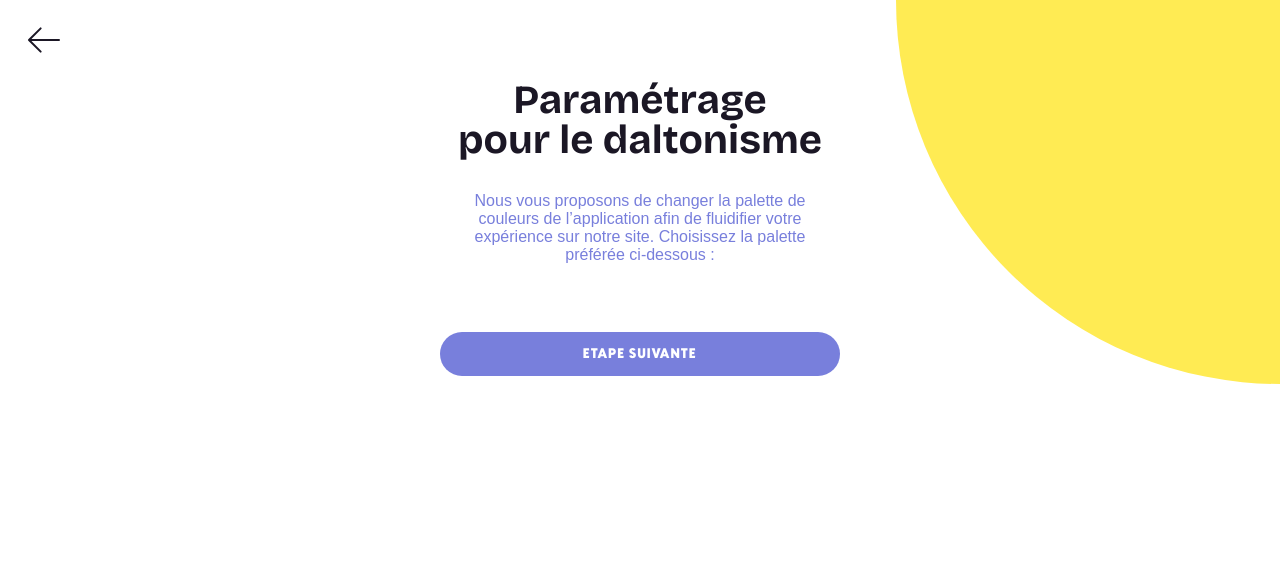
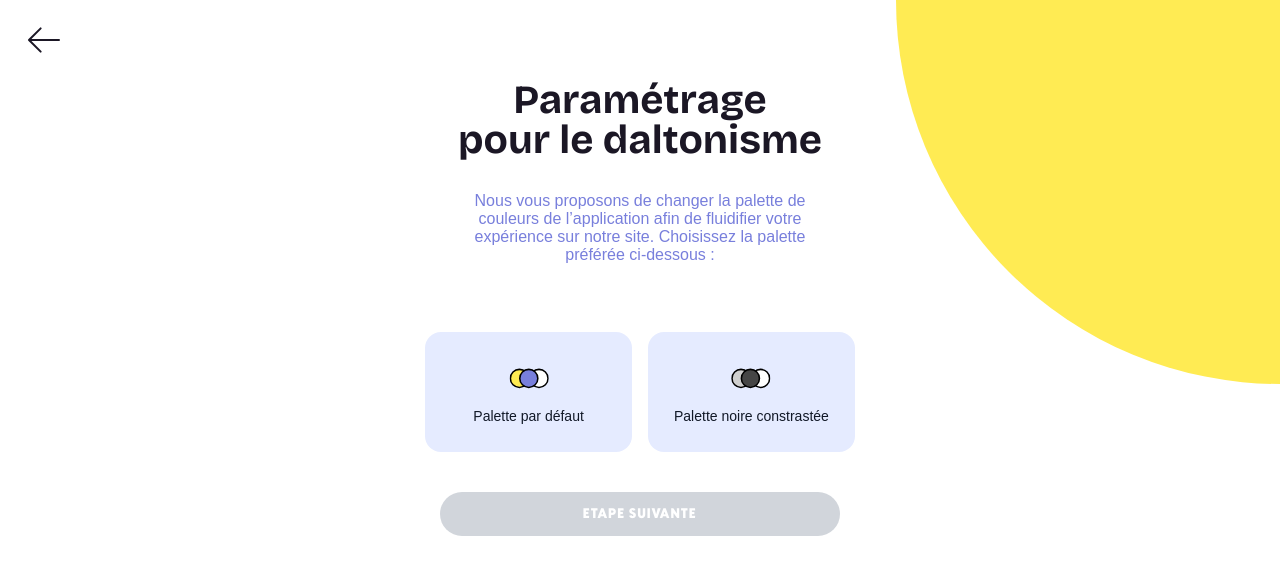
Before and after one commit to KizuCore/Flambow-Project, a React (Vite) app: page /personalize-daltonisme in a window 1280 px wide. Shown: the top 574 px of the page. Built offline with nearby package versions, Linux system fonts and the light colour scheme; a web font is replaced by a local one.

Commit message:
feat: Add palette-noire SVG icon and implement selection functionality in PersonalizationDaltonisme component

```diff
--- a/src/components/Auth/Register/Personalize/Personalize-Daltonisme.tsx
+++ b/src/components/Auth/Register/Personalize/Personalize-Daltonisme.tsx
@@ -1,9 +1,13 @@
 import { useNavigate } from 'react-router-dom';
 import circleTopRight from '../../../../assets/images/deco/circle/circle-top-right.svg';
 import ArrowLeft from '../../../../assets/images/icons/arrow/arrow-left.svg';
+import { useState } from 'react';
 
 export default function PersonalizationDaltonisme() {
     const navigate = useNavigate();
+    const [selection, setSelection] = useState<string | null>(null);
+
+
 
     // Liste pathologies et routes associées
     const pathologyOrder = [
@@ -44,6 +48,13 @@ export default function PersonalizationDaltonisme() {
         navigate('/personalize');
     };
 
+    const isSelected = (value: string) => selection === value;
+
+
+    const handleSelection = (value: string) => {
+        setSelection(value);
+    };
+
     return (
         <div className="min-h-screen flex flex-col justify-between bg-white relative px-6 pt-20 pb-6">
             <img
@@ -65,12 +76,37 @@ export default function PersonalizationDaltonisme() {
                     expérience sur notre site. Choisissez la palette<br />
                     préférée ci-dessous :
                 </p>
+                <div className="grid grid-cols-2 gap-4 mb-10">
+                    {[
+                        { id: 'bricolage', label: 'Palette par défaut', icon: 'palette-defaut' },
+                        { id: 'cuisine', label: 'Palette noire constrastée', icon: 'palette-noire' },
+                    ].map((item) => (
+                        <div
+                            key={item.id}
+                            onClick={() => handleSelection(item.id)}
+                            className={`flex flex-col items-center justify-center p-6 rounded-2xl cursor-pointer transition-all bg-[#E5EBFF]
+                ${isSelected(item.id) ? 'border-2 border-[#787FDC]' : 'border-2 border-transparent'}
+                hover:bg-[#D1D9FF]`}
+                        >
+                            <img
+                                src={`/src/assets/images/icons/palette/${item.icon}.svg`}
+                                alt={item.label}
+                                className="w-10 h-10 mb-2"
+                            />
+                            <span className="font-sofia text-sm">{item.label}</span>
+                        </div>
+                    ))}
+                </div>
 
 
                 <div className="w-full px-6">
                     <button
                         onClick={handleNext}
-                        className="w-full bg-[#787FDC] text-white font-newake text-sm tracking-widest uppercase py-3 rounded-3xl hover:bg-[#E5EBFF] transition"
+                        disabled={!selection}
+                        className={`w-full text-white font-newake text-sm tracking-widest uppercase py-3 rounded-3xl transition
+    ${!selection
+                                ? 'bg-gray-300 cursor-not-allowed'
+                                : 'bg-[#787FDC] hover:bg-[#E5EBFF]'}`}
                     >
                         ÉTAPE SUIVANTE
                     </button>
```
Also changed, not shown: src/assets/images/icons/palette/palette-noire.svg (renamed from src/assets/images/icons/palette/palette-noir.svg).
